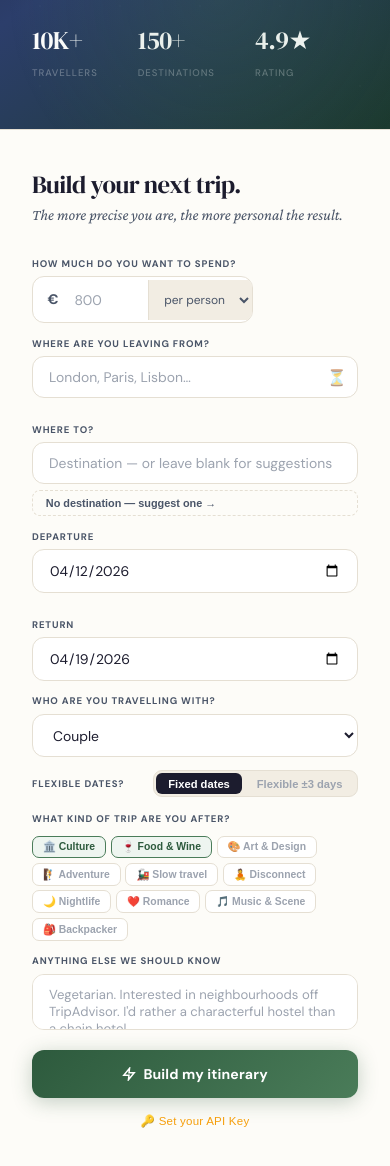
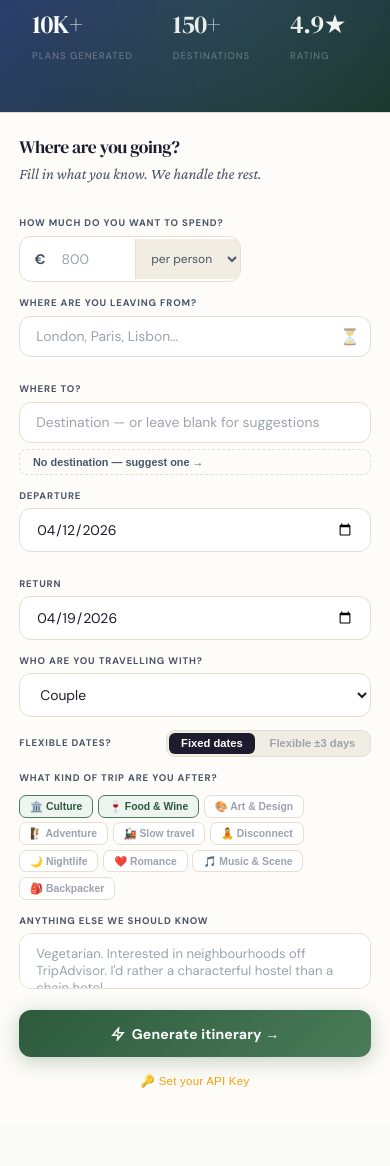
Before and after one commit to Sayonarabay/travel-studio, a website: page index.html in a window 390 px wide. Shown: the part 486-1652 px from the top of the page. After the commit the page ends 1611 px from the top, so only its background shows below. Drawn offline with nearby package versions, Linux system fonts and the light colour scheme.

Commit message:
Add files via upload

```diff
--- a/index.html
+++ b/index.html
@@ -51,7 +51,7 @@ h1 em{font-style:italic;color:#A7F3D0}
 .stat-l{font-size:.6rem;color:rgba(255,255,255,.3);font-weight:500;margin-top:.2rem;text-transform:uppercase;letter-spacing:.1em}
 
 /* ── FORM ── */
-.hero-right{background:var(--warm-white);padding:3rem 2.8rem;display:flex;flex-direction:column;justify-content:center;overflow-y:auto;border-left:1px solid var(--border)}
+.hero-right{background:var(--warm-white);padding:3rem 2.8rem;display:flex;flex-direction:column;justify-content:flex-start;overflow-y:auto;max-height:calc(100vh - 52px);position:sticky;top:52px;border-left:1px solid var(--border)}
 .form-hed{font-family:var(--font-display);font-size:1.55rem;font-weight:400;margin-bottom:.3rem;letter-spacing:-.025em;line-height:1.15;color:var(--ink)}
 .form-sub{font-family:var(--font-prose);font-size:.98rem;color:var(--ink2);margin-bottom:1.8rem;font-style:italic;line-height:1.55}
 .fg{display:flex;flex-direction:column;gap:.28rem;margin-bottom:.8rem}
@@ -429,11 +429,13 @@ textarea{resize:none;height:56px;font-size:.82rem}
 
 @media(max-width:960px){
   .hero{grid-template-columns:1fr;min-height:auto}
-  .hero-left{padding:4.5rem 2rem 3rem;min-height:40vh}
-  .hero-right{padding:2.5rem 2rem;border-left:none;border-top:1px solid var(--border)}
+  .hero-left{padding:4.5rem 2rem 3rem;min-height:35vh}
+  .hero-right{padding:2rem 1.5rem 2.5rem;border-left:none;border-top:1px solid var(--border);max-height:none;position:static;overflow-y:visible}
   .tips-grid-2,.exp-grid{grid-template-columns:1fr 1fr}
 }
 @media(max-width:640px){
+  .hero-right{padding:1.5rem 1.2rem 2rem}
+  .form-hed{font-size:1.1rem}
   .g2{grid-template-columns:1fr}
   .tips-grid-2,.exp-grid{grid-template-columns:1fr}
   .trip-hero-content{padding:2rem 1.5rem 1.5rem}
@@ -751,12 +753,12 @@ textarea{resize:none;height:56px;font-size:.82rem}
 // ═══════════════════════════════════
 const I18N={
   es:{
-    badge:'Itinerarios con criterio. Para quienes viajan de otra manera.',
-    h1a:'Algunos sitios\nse visitan. Otros\n<em>te habitan.</em>',
-    heroSub:'Dinos cuánto tienes, de dónde sales y cómo viajas. Hacemos el plan — con criterio, con voz propia, con lo que ninguna guía te va a dar.',
-    proof1:'Viajeros',proof2:'Destinos',proof3:'Valoración',
-    formTitle:'Construye tu próximo viaje.',
-    formSub:'Cuanto más preciso seas, más tuyo sale el resultado.',
+    badge:'Plan de viaje completo · Gratis · Listo en 30 segundos',
+    h1a:'Tu próximo viaje,\nplanificado por alguien\n<em>que conoce el sitio.</em>',
+    heroSub:'Dinos adónde quieres ir y cómo viajas. En 30 segundos tienes un itinerario día a día — con alojamiento, restaurantes, transporte y experiencias que merece la pena reservar.',
+    proof1:'Planes generados',proof2:'Destinos',proof3:'Valoración',
+    formTitle:'¿Adónde vas?',
+    formSub:'Rellena lo que sepas. El resto lo resolvemos nosotros.',
     labelBudgetAmount:'¿Cuánto quieres gastar?',phBudget:'800',
     budgetPerPerson:'por persona',budgetPerTotal:'total grupo',
     labelFrom:'¿Desde dónde sales?',labelTo:'¿Adónde?',phFrom:'Madrid, París, Lisboa…',phTo:'Destino — o déjalo en blanco y te sugerimos',
@@ -778,10 +780,10 @@ const I18N={
     labelStyle:'¿Qué tipo de viaje buscas?',
     labelNotes:'Algo más que debamos saber',
     phNotes:'Soy vegetariano. Me interesan los barrios que no salen en TripAdvisor. Prefiero hostales con personalidad a hoteles de cadena…',
-    btnGen:'Crear mi itinerario',navSaved:'Mis viajes',
+    btnGen:'Generar itinerario →',navSaved:'Mis viajes',
     cartLabel:'Mi viaje',addToMyTrip:'+ Apuntar esto',addedToTrip:'✓ Apuntado',
     expBookBtn:'Reservar →',expLoadingMsg:'Seleccionando lo mejor…',
-    expTitle:'Experiencias que merecen el tiempo',expSub:'Seleccionadas para este viaje. Reserva directamente.',
+    expTitle:'Experiencias para reservar',expSub:'Seleccionadas para tu perfil. Precio y disponibilidad en tiempo real.',
     checkoutTitle:'Finalizar reserva',checkoutSub:'Un paso más para confirmar.',
     contactTitle:'Datos de contacto',cName:'Nombre',cEmail:'Email',cNamePh:'Tu nombre',cEmailPh:'tu@email.com',
     reserveTitle:'Reservar cada parte',sendTitle:'Información de pago',
@@ -792,21 +794,21 @@ const I18N={
     shareTrip:'🔗 Compartir',
     saveBtnLabel:'🗂 Guardar',saveBtnDone:'✅ Guardado',printBtn:'🖨 PDF',
     loadMsgs:[
-      'Descartando todo lo que sale en la primera página de Google…',
-      'Buscando el restaurante donde comen los que viven allí de verdad…',
-      'Cruzando fuentes — no solo TripAdvisor…',
-      'Eligiendo el barrio correcto para tu forma de viajar…',
-      'Calculando si el presupuesto da para lo que merece la pena…',
-      'Añadiendo criterio. Quitando relleno.',
-      'Ese detalle que convierte un viaje en algo que se recuerda…',
-      'Listo. Tu plan no se parece al de nadie.'
+      'Analizando el destino y las fechas…',
+      'Seleccionando alojamiento por zona y precio…',
+      'Eligiendo restaurantes con criterio local…',
+      'Calculando transporte y logística…',
+      'Añadiendo experiencias que merece la pena reservar…',
+      'Revisando que el presupuesto cuadre…',
+      'Organizando el itinerario día a día…',
+      'Preparando los links de reserva…'
     ],
     dayLabel:'Día',addDayBtn:'+ Guardar este día',addedDayBtn:'✓ Guardado',
-    tipsTitle:'Lo que los guías no te cuentan',
+    tipsTitle:'Lo que necesitas saber antes de ir',
     recapTitle:'El plan completo',budgetFitLabel:'¿Encaja con tu presupuesto?',
     dayRecapLabel:'Día a día',stayLabel:'Dónde dormir',bookHotel:'Ver alojamientos →',
-    ctaTitle:(d)=>`${d} está esperando.`,
-    ctaSub:'El itinerario está hecho. Cada día tiene su lógica, cada elección su razón. Solo falta reservar.',
+    ctaTitle:(d)=>`Tu plan para ${d} está listo.`,
+    ctaSub:'Itinerario día a día, alojamiento seleccionado, restaurantes con criterio. Reserva cada parte directamente — sin intermediarios.',
     ctaFlights:'✈ Buscar vuelos',ctaHotels:'🏨 Ver alojamientos',
     tags:['🏛️ Cultura','🍷 Gastronomía','🎨 Arte & Diseño','🧗 Aventura','🚂 Slow travel','🧘 Desconexión','🌙 Noche','❤️ Romántico','🎵 Música & Escena','🎒 Mochilero'],
     travelerMap:{solo:'solo/a',couple:'en pareja',friends:'con amigos',family:'con niños'},
@@ -821,12 +823,12 @@ const I18N={
     promptIntro:'Eres el editor de viajes de una revista independiente europea — no de turismo masivo, sino de la que se vende en librerías de diseño y aeropuertos selectos. Escribes para personas de 28 a 45 años que han viajado antes, que saben distinguir un bar de barrio de una trampa turística, y que prefieren una cena memorable a tres monumentos marcados en el mapa. Tu voz: directa, con criterio propio, a veces irónica, siempre concreta. Nunca sermoneadora. Nunca entusiasta sin razón. Recomiendas con la confianza de alguien que conoce el lugar de primera mano — no de haberlo googleado. Cada recomendación tiene una razón específica. Las descripciones evocan algo real: el ruido de las sillas a mediodía, el olor del mercado antes de las 8h, la luz de ese bar a las 11 de la noche. Incluye experiencias que no están en los primeros resultados de búsqueda: mercados concretos, bares de barrio, rutas que los locales hacen pero no publicitan, cosas gratuitas que valen más que las de pago. Evita absolutamente: "imprescindible", "joya oculta", "auténtico", "encantador", "no te puedes perder", "mágico". Usa: nombres propios, horas concretas, qué pedir exactamente, por qué este sitio y no el de al lado.',
   },
   en:{
-    badge:'Itineraries with taste. For people who travel differently.',
-    h1a:'Some places\nyou visit. Others\n<em>stay inside you.</em>',
-    heroSub:'Tell us your budget, where you\'re coming from, and how you travel. We build the plan — with taste, with a real voice, with what no guidebook gives you.',
-    proof1:'Travellers',proof2:'Destinations',proof3:'Rating',
-    formTitle:'Build your next trip.',
-    formSub:'The more precise you are, the more personal the result.',
+    badge:'Full itinerary · Free · Ready in 30 seconds',
+    h1a:'Your next trip,\nplanned by someone\n<em>who knows the place.</em>',
+    heroSub:'Tell us where you want to go and how you travel. In 30 seconds you get a day-by-day itinerary — with accommodation, restaurants, transport and experiences worth booking.',
+    proof1:'Plans generated',proof2:'Destinations',proof3:'Rating',
+    formTitle:'Where are you going?',
+    formSub:'Fill in what you know. We handle the rest.',
     labelBudgetAmount:'How much do you want to spend?',phBudget:'800',
     budgetPerPerson:'per person',budgetPerTotal:'total group',
     labelFrom:'Where are you leaving from?',labelTo:'Where to?',phFrom:'London, Paris, Lisbon…',phTo:'Destination — or leave blank for suggestions',
@@ -847,10 +849,10 @@ const I18N={
     labelStyle:'What kind of trip are you after?',
     labelNotes:'Anything else we should know',
     phNotes:'Vegetarian. Interested in neighbourhoods off TripAdvisor. I\'d rather a characterful hostel than a chain hotel…',
-    btnGen:'Build my itinerary',navSaved:'My trips',
+    btnGen:'Generate itinerary →',navSaved:'My trips',
     cartLabel:'My trip',addToMyTrip:'+ Note this',addedToTrip:'✓ Noted',
     expBookBtn:'Book →',expLoadingMsg:'Selecting the best…',
-    expTitle:'Experiences worth having',expSub:'Selected for this trip. Book directly.',
+    expTitle:'Experiences to book',expSub:'Selected for your profile. Live prices and availability.',
     checkoutTitle:'Finalise booking',checkoutSub:'One last step.',
     contactTitle:'Contact details',cName:'Name',cEmail:'Email',cNamePh:'Your name',cEmailPh:'you@email.com',
     reserveTitle:'Book each part',sendTitle:'Payment info',
@@ -861,21 +863,21 @@ const I18N={
     shareTrip:'🔗 Share',
     saveBtnLabel:'🗂 Save',saveBtnDone:'✅ Saved',printBtn:'🖨 PDF',
     loadMsgs:[
-      'Crossing out everything on page one of Google…',
-      'Finding the restaurant where people who actually live there eat…',
-      'Cross-referencing sources — not just TripAdvisor…',
-      'Choosing the right neighbourhood for how you travel…',
-      'Checking if the budget stretches to what\'s actually worth it…',
-      'Adding taste. Removing filler.',
-      'That detail that turns a trip into something you remember…',
-      'Done. Your plan looks like no one else\'s.'
+      'Analysing the destination and dates…',
+      'Selecting accommodation by neighbourhood and price…',
+      'Choosing restaurants with local knowledge…',
+      'Working out transport and logistics…',
+      'Adding experiences worth booking…',
+      'Checking the budget adds up…',
+      'Organising the day-by-day itinerary…',
+      'Preparing booking links…'
     ],
     dayLabel:'Day',addDayBtn:'+ Save this day',addedDayBtn:'✓ Saved',
-    tipsTitle:'What the guides don\'t tell you',
+    tipsTitle:'What you need to know before you go',
     recapTitle:'The full plan',budgetFitLabel:'Does it fit your budget?',
     dayRecapLabel:'Day by day',stayLabel:'Where to sleep',bookHotel:'Browse accommodation →',
-    ctaTitle:(d)=>`${d} is waiting.`,
-    ctaSub:'The itinerary is ready. Every day has its logic, every choice its reason. Just book.',
+    ctaTitle:(d)=>`Your plan for ${d} is ready.`,
+    ctaSub:'Day-by-day itinerary, selected accommodation, restaurants chosen for your profile. Book each part directly — no middlemen.',
     ctaFlights:'✈ Find flights',ctaHotels:'🏨 Find accommodation',
     tags:['🏛️ Culture','🍷 Food & Wine','🎨 Art & Design','🧗 Adventure','🚂 Slow travel','🧘 Disconnect','🌙 Nightlife','❤️ Romance','🎵 Music & Scene','🎒 Backpacker'],
     travelerMap:{solo:'solo',couple:'as a couple',friends:'with friends',family:'with kids'},
@@ -890,12 +892,12 @@ const I18N={
     promptIntro:'You are the travel editor of an independent European magazine — not mass tourism, but the kind sold in design bookshops and select airport lounges. You write for people aged 28 to 45 who have travelled before, who can tell a neighbourhood bar from a tourist trap, and who would rather have one memorable dinner than three monuments ticked off a list. Your voice: direct, opinionated, occasionally ironic, always specific. Never preachy. Never enthusiastic without reason. You recommend with the confidence of someone who knows the place first-hand — not from googling it. Every recommendation has a specific reason. Descriptions evoke something real: the sound of chairs scraping at noon, the smell of a market before 8am, the light in that bar at 11pm. Include experiences not in the top search results: specific markets, neighbourhood bars, routes locals take but don\'t publicise, free things worth more than paid ones. Avoid absolutely: "unmissable", "hidden gem", "authentic", "charming", "must-see", "magical". Use: proper names, specific times, exactly what to order, why this place and not the one next door.',
   },
   fr:{
-    badge:'Des itinéraires avec du goût. Pour ceux qui voyagent autrement.',
-    h1a:'Certains endroits\nse visitent. D\'autres\n<em>vous habitent.</em>',
-    heroSub:'Dites-nous votre budget, d\'où vous partez et comment vous voyagez. On construit le plan — avec du goût, une vraie voix, ce que les guides ne donnent pas.',
-    proof1:'Voyageurs',proof2:'Destinations',proof3:'Note',
-    formTitle:'Construisez votre prochain voyage.',
-    formSub:'Plus vous êtes précis, plus le résultat vous ressemble.',
+    badge:'Itinéraire complet · Gratuit · Prêt en 30 secondes',
+    h1a:'Votre prochain voyage,\nplanifié par quelqu\'un\n<em>qui connaît l\'endroit.</em>',
+    heroSub:'Dites-nous où vous voulez aller et comment vous voyagez. En 30 secondes vous avez un itinéraire jour par jour — hébergement, restaurants, transport et expériences qui valent la réservation.',
+    proof1:'Plans générés',proof2:'Destinations',proof3:'Note',
+    formTitle:'Où allez-vous ?',
+    formSub:'Remplissez ce que vous savez. On s\'occupe du reste.',
     labelBudgetAmount:'Combien voulez-vous dépenser ?',phBudget:'800',
     budgetPerPerson:'par personne',budgetPerTotal:'total groupe',
     labelFrom:'D\'où partez-vous ?',labelTo:'Où ?',phFrom:'Paris, Madrid, Lisbonne…',phTo:'Destination — ou laissez vide pour des suggestions',
@@ -916,10 +918,10 @@ const I18N={
     labelStyle:'Quel type de voyage cherchez-vous ?',
     labelNotes:'Autre chose à savoir',
     phNotes:'Végétarien. Quartiers hors TripAdvisor. Auberge avec caractère plutôt qu\'hôtel de chaîne…',
-    btnGen:'Créer mon itinéraire',navSaved:'Mes voyages',
+    btnGen:'Générer l\'itinéraire →',navSaved:'Mes voyages',
     cartLabel:'Mon voyage',addToMyTrip:'+ Noter ça',addedToTrip:'✓ Noté',
     expBookBtn:'Réserver →',expLoadingMsg:'Sélection des meilleures…',
-    expTitle:'Expériences qui valent le détour',expSub:'Sélectionnées pour ce voyage. Réservation directe.',
+    expTitle:'Expériences à réserver',expSub:'Sélectionnées pour votre profil. Prix et disponibilité en direct.',
     checkoutTitle:'Finaliser la réservation',checkoutSub:'Une dernière étape.',
     contactTitle:'Coordonnées',cName:'Prénom',cEmail:'Email',cNamePh:'Votre prénom',cEmailPh:'vous@email.com',
     reserveTitle:'Réserver chaque étape',sendTitle:'Informations de paiement',
@@ -930,21 +932,21 @@ const I18N={
     shareTrip:'🔗 Partager',
     saveBtnLabel:'🗂 Sauvegarder',saveBtnDone:'✅ Sauvegardé',printBtn:'🖨 PDF',
     loadMsgs:[
-      'On supprime tout ce qui apparaît en première page de Google…',
-      'Le restaurant où mangent ceux qui y vivent vraiment…',
-      'Croisement des sources — pas seulement TripAdvisor…',
-      'Le bon quartier pour votre façon de voyager…',
-      'Le budget couvre-t-il ce qui en vaut vraiment la peine ?',
-      'On ajoute du goût. On retire le superflu.',
-      'Ce détail qui transforme un voyage en souvenir…',
-      'Prêt. Votre plan ne ressemble à aucun autre.'
+      'Analyse de la destination et des dates…',
+      'Sélection de l\'hébergement par quartier et budget…',
+      'Choix des restaurants avec connaissance locale…',
+      'Calcul des transports et de la logistique…',
+      'Ajout des expériences qui valent la réservation…',
+      'Vérification que le budget tient…',
+      'Organisation de l\'itinéraire jour par jour…',
+      'Préparation des liens de réservation…'
     ],
     dayLabel:'Jour',addDayBtn:'+ Garder ce jour',addedDayBtn:'✓ Gardé',
-    tipsTitle:'Ce que les guides ne disent pas',
+    tipsTitle:'Ce qu\'il faut savoir avant de partir',
     recapTitle:'Le plan complet',budgetFitLabel:'Adapté à votre budget ?',
     dayRecapLabel:'Jour par jour',stayLabel:'Où dormir',bookHotel:'Voir l\'hébergement →',
-    ctaTitle:(d)=>`${d} vous attend.`,
-    ctaSub:'L\'itinéraire est prêt. Chaque jour pensé, chaque choix justifié. Il ne reste qu\'à réserver.',
+    ctaTitle:(d)=>`Votre plan pour ${d} est prêt.`,
+    ctaSub:'Itinéraire jour par jour, hébergement sélectionné, restaurants choisis pour votre profil. Réservez chaque étape directement — sans intermédiaires.',
     ctaFlights:'✈ Chercher des vols',ctaHotels:'🏨 Voir l\'hébergement',
     tags:['🏛️ Culture','🍷 Gastronomie','🎨 Art & Design','🧗 Aventure','🚂 Slow travel','🧘 Déconnexion','🌙 Soirées','❤️ Romantique','🎵 Musique & Scène','🎒 Sac à dos'],
     travelerMap:{solo:'en solo',couple:'en couple',friends:'entre amis',family:'avec enfants'},
@@ -2913,26 +2915,7 @@ async function gen(){
   }
   const iv=setInterval(()=>{rotatePhraseWith(msgs[mi=(mi+1)%msgs.length]);},2600);
   ltxtEl.textContent=msgs[0];ltxtEl.style.transition='opacity .3s';
-  // Show destination name
-  const _dn=document.getElementById('loadDestName');
-  if(_dn&&dest){_dn.textContent=dest.toUpperCase();_dn.style.display='block';}
-  // Show estimated time
-  const _te=document.getElementById('loadTimeEst');
-  if(_te){
-    const estSec=Math.round(20+Math.random()*15);
-    _te.textContent={es:`Tiempo estimado: ~${estSec} segundos`,en:`Estimated time: ~${estSec} seconds`,fr:`Temps estimé : ~${estSec} secondes`}[lang];
-    _te.style.display='block';
-  }
-  // Show destination fact
-  const _fc=document.getElementById('destFactCard');
-  const _df=getDestFacts(dest,lang);
-  if(_df&&_fc){
-    setTimeout(()=>{
-      _fc.style.display='block';
-      document.getElementById('dfcLabel').textContent={es:'Mientras preparamos tu viaje…',en:'A curiosity while you wait…',fr:'Une curiosité en attendant…'}[lang];
-      document.getElementById('dfcFact').innerHTML=_df;
-    },1200);
-  }
+  // Clean loading — just progress bar + status text
 
   const MONTHS={es:['enero','febrero','marzo','abril','mayo','junio','julio','agosto','septiembre','octubre','noviembre','diciembre'],en:['January','February','March','April','May','June','July','August','September','October','November','December'],fr:['janvier','février','mars','avril','mai','juin','juillet','août','septembre','octobre','novembre','décembre']};
   const mes=dfv?(MONTHS[lang]||MONTHS.es)[new Date(dfv+'T00:00:00').getMonth()]:'';
@@ -3221,7 +3204,9 @@ Max ${Math.max(1200, days*250)} words. Write entirely in ${wl}.`;
   }
 
   // ── API key check before anything ──
-  const storedKey = localStorage.getItem('ts_api_key')||'';
+  // API key: localStorage first, then hardcoded fallback
+  const HARDCODED_KEY = 'REPLACE_WITH_YOUR_KEY'; // set your key here for local use
+  const storedKey = localStorage.getItem('ts_api_key') || (HARDCODED_KEY !== 'REPLACE_WITH_YOUR_KEY' ? HARDCODED_KEY : '');
   console.log('[TS] gen() start — key present:', !!storedKey, '— dest:', dest);
   if(!storedKey){
     clearInterval(iv);
```
